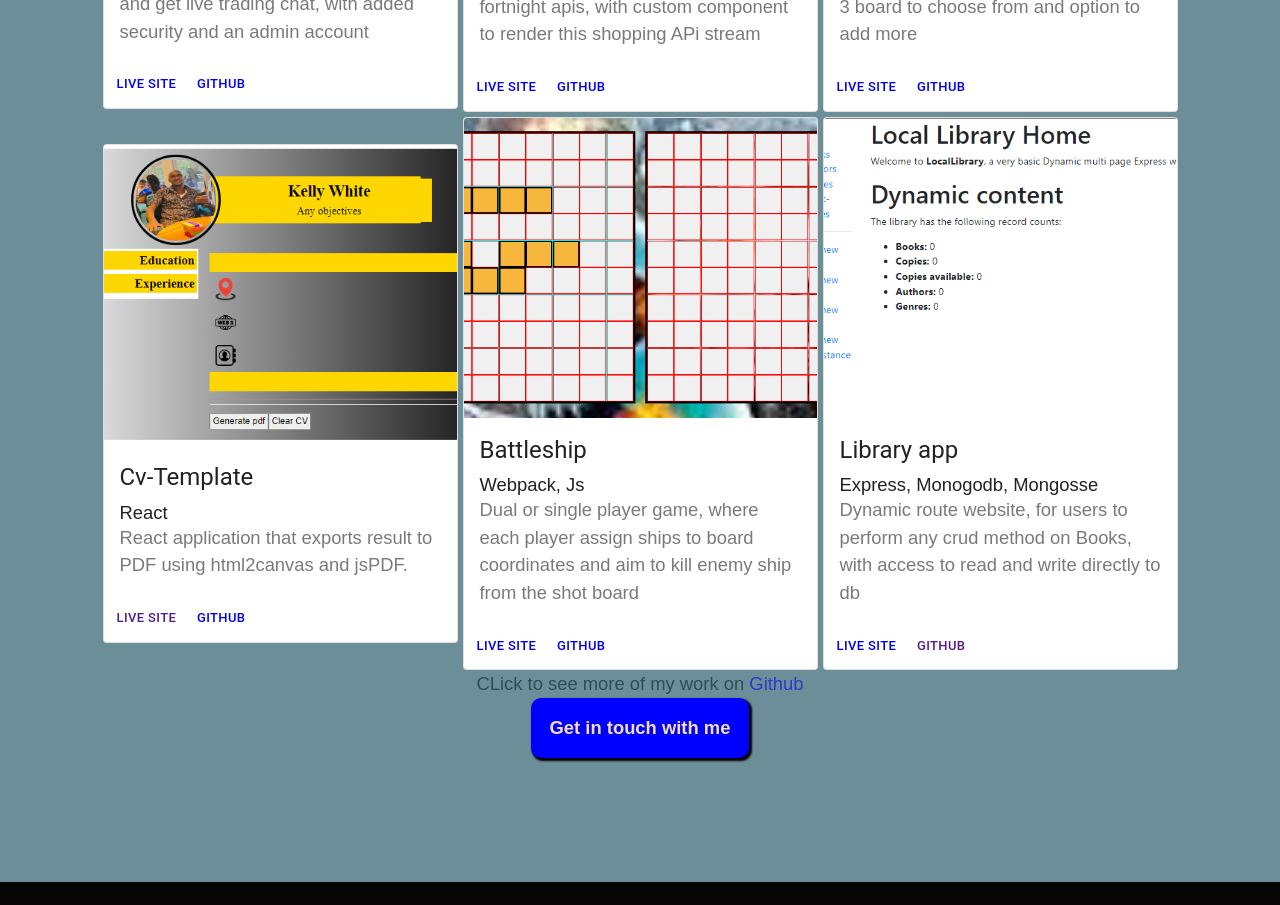
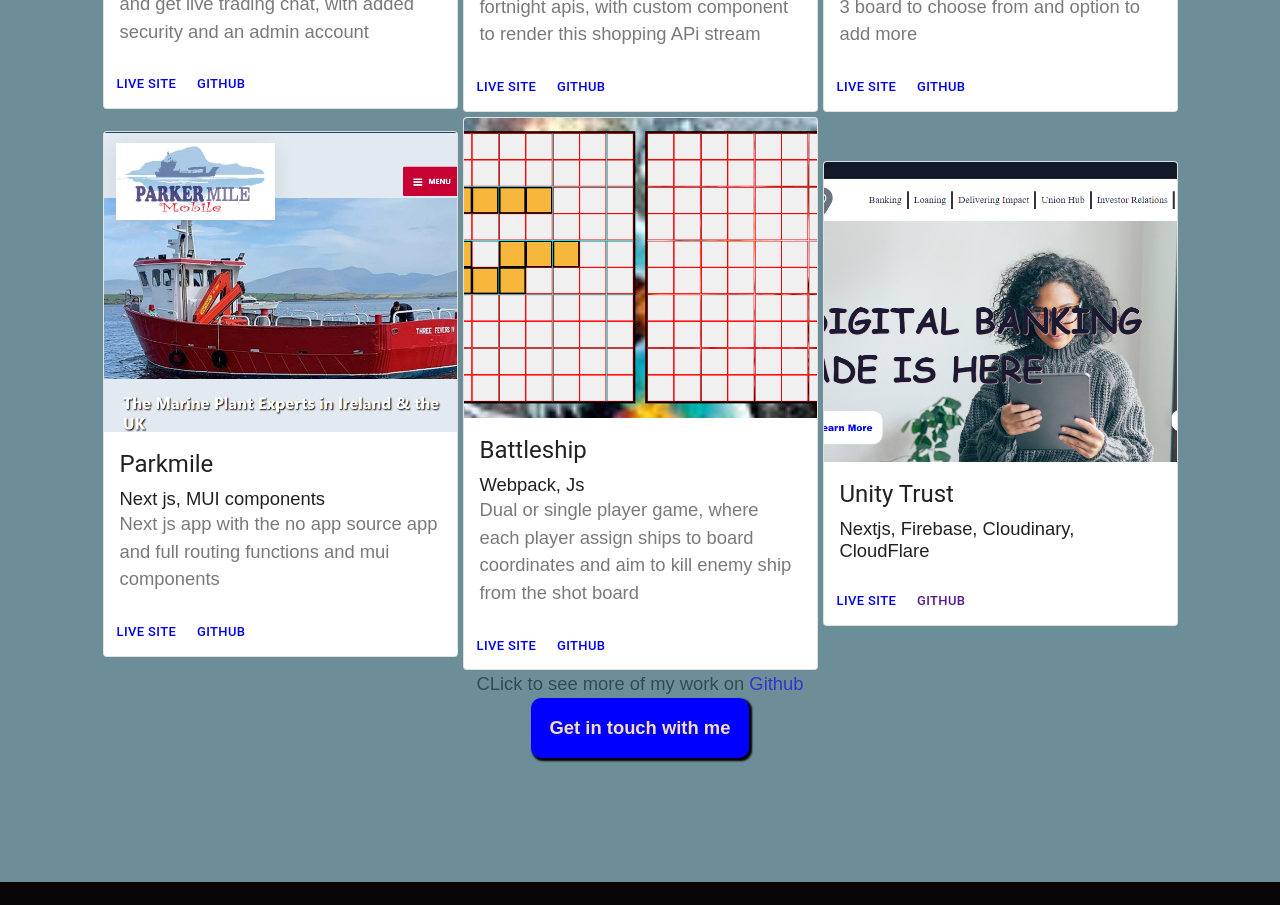
Before and after one commit to Striker1101/personal_portfolio, a React (Create React App) app: page / in a window 1280 px wide. Shown: the part 2180-3085 px from the top of the page. Built offline with nearby package versions, Linux system fonts and the light colour scheme.

Commit message:
changed project

```diff
--- a/src/data.js
+++ b/src/data.js
@@ -2,8 +2,8 @@ import cryptogram from "./assets/cryptogram.png";
 import whereswaldo from "./assets/wheres_waldo.png";
 
 import shoppingCart from "./assets/shoppingCart.png";
-import library from "./assets/library.png";
-import cvTemplate from "./assets/cv-template.png";
+import unity_trust from "./assets/unity_trust.png";
+import parkmile from "./assets/parkmile.png";
 import battleship from "./assets/battleship.png";
 const Data = [
   {
@@ -17,7 +17,7 @@ const Data = [
   {
     src: shoppingCart,
     header: "Shopping Cart",
-    des: " Proto-type shopping app for online accessory and game gadget  from fortnight apis, with custom component to render this shopping APi stream",
+    des: "Proto-type shopping app for online accessory and game gadget  from fortnight apis, with custom component to render this shopping APi stream",
     tool: "react",
     live_site: "https://striker1101.github.io/shopping-cart/",
     repo: "https://github.com/Striker1101/shopping-cart/",
@@ -31,11 +31,11 @@ const Data = [
     repo: "https://github.com/Striker1101/wheres-waldo",
   },
   {
-    src: cvTemplate,
-    header: "Cv-Template",
-    des: "React application that exports result to PDF using html2canvas and jsPDF.",
-    tool: "React",
-    live_site: "",
+    src: parkmile,
+    header: "Parkmile",
+    des: "Next js app with the no app source app and full routing functions and mui components ",
+    tool: "Next js, MUI components",
+    live_site: "https://parkmilemobile.com",
     repo: "https://github.com/Striker1101/cv-template",
   },
   {
@@ -47,11 +47,11 @@ const Data = [
     repo: "https://github.com/Striker1101/battleship",
   },
   {
-    src: library,
-    header: "Library app",
-    des: "  Dynamic route website, for users to perform any crud method on Books, with access to read and write directly to db",
-    tool: "Express, Monogodb, Mongosse",
-    live_site: "https://library-app.up.railway.app/catalog",
+    src: unity_trust,
+    header: "Unity Trust",
+    des: "",
+    tool: "Nextjs, Firebase, Cloudinary, CloudFlare",
+    live_site: "https://unity-trust.co.uk",
     repo: "",
   },
 ];
--- a/src/pages/Projects.jsx
+++ b/src/pages/Projects.jsx
@@ -7,6 +7,7 @@ import Typography from "@mui/material/Typography";
 import CardContent from "@mui/material/CardContent";
 import CardMedia from "@mui/material/CardMedia";
 import { Anchor } from "../component/styles/Anchor";
+
 import { ProjectsStyled } from "../component/styles/Projects";
 export default function Projects() {
   return (
@@ -42,10 +43,14 @@ export default function Projects() {
                 <CardActions>
                   <Button size="small">
                     {" "}
-                    <a href={item.live_site}>Live Site</a>
+                    <a target="_blank" rel="noreferrer" href={item.live_site}>
+                      Live Site
+                    </a>
                   </Button>
                   <Button size="small">
-                    <a href={item.repo}>Github</a>
+                    <a target="_blank" rel="noreferrer" href={item.repo}>
+                      Github
+                    </a>
                   </Button>
                 </CardActions>
               </Card>
```
Also changed, not shown: src/assets/parkmile.png (added), src/assets/unity_trust.png (added).
